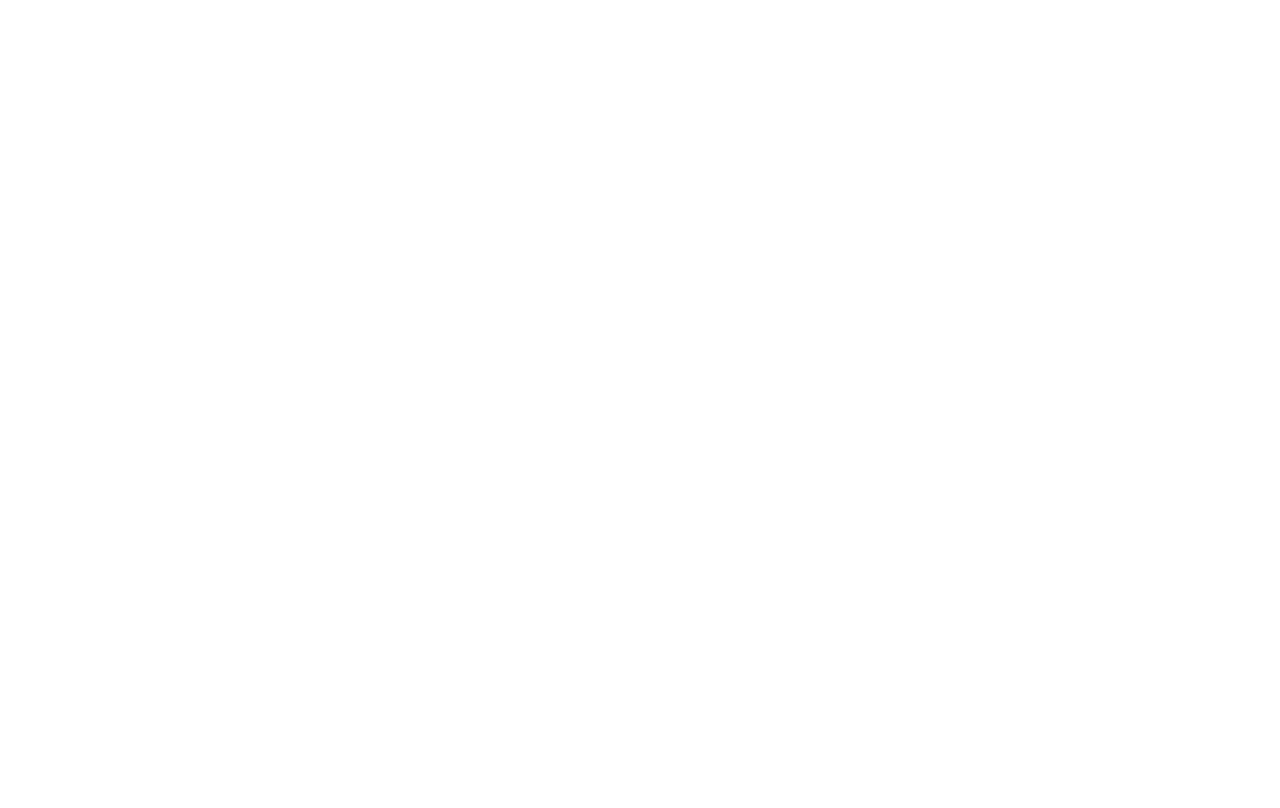
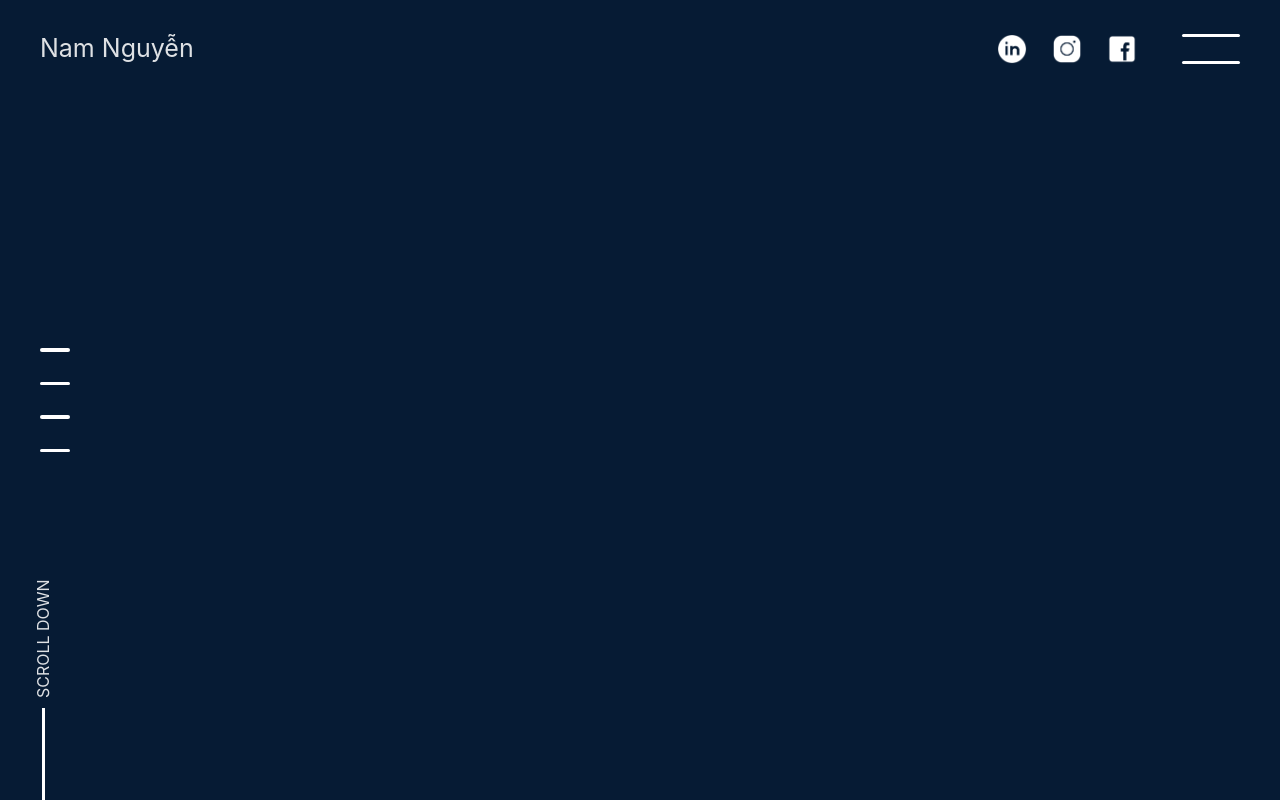
Before and after one commit to namgaxilem/portfolio, a React (Vite) app: page /about in a window 1280 px wide. Built offline with nearby package versions, Linux system fonts and the light colour scheme.

Commit message:
implementing navigation bar

```diff
--- a/src/App.tsx
+++ b/src/App.tsx
@@ -2,26 +2,29 @@
 import About from "./pages/About";
 import Profile from "./pages/Profile";
 import Home from "./pages/Home";
+import ScrollDown from "./components/ScrollDown";
 
 const router = createBrowserRouter([
   {
-    path: "/",
+    path: "/*",
     element: <Home />,
   },
-  {
-    path: "/profile",
-    element: <Profile />,
-  },
-  {
-    path: "/about",
-    element: <About />,
-  },
+  // {
+  //   path: "/profile",
+  //   element: <Profile />,
+  // },
+  // {
+  //   path: "/about",
+  //   element: <About />,
+  // },
 ]);
 
 function App() {
   return (
     <>
       <RouterProvider router={router} />
+      {/* <Home /> */}
+      <ScrollDown />
     </>
   );
 }
--- /dev/null
+++ b/src/components/ScrollDown/index.tsx
@@ -0,0 +1,10 @@
+import styles from "./styles.module.scss";
+
+export default function ScrollDown() {
+  return (
+    <span className={styles.scrollDownContainer}>
+      <span className={styles.verticalLine} />
+      <span>SCROLL DOWN</span>
+    </span>
+  );
+}
--- /dev/null
+++ b/src/components/ScrollDown/styles.module.scss
@@ -0,0 +1,21 @@
+.scrollDownContainer {
+  position: absolute;
+  display: flex;
+  align-items: center;
+  column-gap: 10px;
+  bottom: -20px;
+  left: 43px;
+  transform: rotate(-90deg);
+  transform-origin: left;
+
+  @include Responsive(SM) {
+    right: 43px;
+  }
+
+  .verticalLine {
+    width: 100px;
+    height: 3px;
+    background-color: white;
+    display: block;
+  }
+}
--- a/src/pages/Home/Header/index.tsx
+++ b/src/pages/Home/Header/index.tsx
@@ -13,6 +13,13 @@
         <a className={styles.myName}>Nam Nguyễn</a>
         <div className={styles.linkGroup}>
           <a
+            href="https://www.linkedin.com/in/nam-nguy%E1%BB%85n-4562b52a0/"
+            target="_blank"
+            className={styles.brandIcon}
+          >
+            <img src={LINKEDIN_ICON} />
+          </a>
+          <a
             href="https://www.instagram.com/namnungniuz/"
             target="_blank"
             className={styles.brandIcon}
@@ -26,13 +33,7 @@
           >
             <img src={FACEBOOK_ICON} />
           </a>
-          <a
-            href="https://www.linkedin.com/in/nam-nguy%E1%BB%85n-4562b52a0/"
-            target="_blank"
-            className={styles.brandIcon}
-          >
-            <img src={LINKEDIN_ICON} />
-          </a>
+
           <div
             className={styles.hamburgerLines}
             onClick={() => setOpenNav(!openNav)}
@@ -53,10 +54,41 @@
 
       <div className={`${styles.overlay} ${openNav && styles.active}`}>
         <div className={styles.overlayContent}>
-          <a href="#home">Home</a>
-          <a href="#profile">Profile</a>
-          <a href="#about">About</a>
-          <a href="#contact">Contact</a>
+          <a href="#home">
+            Home <span className={styles.lineThrough} />
+          </a>
+          <a href="#profile">
+            Profile <span className={styles.lineThrough} />
+          </a>
+          <a href="#about">
+            About <span className={styles.lineThrough} />
+          </a>
+          <a href="#contact">
+            Contact <span className={styles.lineThrough} />
+          </a>
+          <div className={styles.socialGroup}>
+            <a
+              href="https://www.linkedin.com/in/nam-nguy%E1%BB%85n-4562b52a0/"
+              target="_blank"
+              className={styles.brandIcon}
+            >
+              <img src={LINKEDIN_ICON} />
+            </a>
+            <a
+              href="https://www.instagram.com/namnungniuz/"
+              target="_blank"
+              className={styles.brandIcon}
+            >
+              <img src={INSTAGRAM_ICON} />
+            </a>
+            <a
+              href="https://www.facebook.com/namgaxilem/"
+              target="_blank"
+              className={styles.brandIcon}
+            >
+              <img src={FACEBOOK_ICON} />
+            </a>
+          </div>
         </div>
       </div>
     </>
--- a/src/pages/Home/Header/styles.module.scss
+++ b/src/pages/Home/Header/styles.module.scss
@@ -23,6 +23,10 @@
     color: white;
     font-size: 25px;
 
+    @include Responsive(SM) {
+      display: none;
+    }
+
     img {
       height: 100%;
     }
@@ -37,7 +41,7 @@
     margin-left: 20px;
     display: block;
     height: 30px;
-    width: 60px;
+    width: 58px;
     display: flex;
     flex-direction: column;
     justify-content: space-between;
@@ -54,19 +58,19 @@
 
     .line1 {
       transform-origin: 0% 0%;
-      transition: transform 0.4s ease-in-out;
+      transition: transform 0.3s ease-in-out;
 
       &.active {
-        transform: rotate(45deg);
+        transform: rotate(30deg);
       }
     }
 
     .line2 {
       transform-origin: 0% 100%;
-      transition: transform 0.4s ease-in-out;
+      transition: transform 0.3s ease-in-out;
 
       &.active {
-        transform: rotate(-45deg);
+        transform: rotate(-30deg);
       }
     }
   }
@@ -80,7 +84,7 @@
   top: 0;
   left: 0;
   background: linear-gradient(to right, #072142, #8c2b7a 42%, #ff4d5a);
-  overflow-x: hidden;
+  overflow: hidden;
   transition: 0.5s;
 
   .overlayContent {
@@ -92,13 +96,44 @@
     flex-direction: column;
 
     a {
-      font-size: 50px;
+      font-size: 100px;
       text-decoration: none;
       color: white;
+      position: relative;
+      font-weight: 600;
+
+      @include Responsive(SM) {
+        font-size: 80px;
+        font-weight: 500;
+      }
+
+      .lineThrough {
+        position: absolute;
+        left: 0;
+        top: 55%;
+        width: 0;
+        height: 7px;
+        background-color: white;
+        transition: 0.3s cubic-bezier(0.77, 0, 0.175, 1);
+      }
 
       &:hover {
-        text-decoration: line-through;
-        transition: 0.3s cubic-bezier(0.77, 0, 0.175, 1);
+        .lineThrough {
+          width: 100%;
+        }
+      }
+    }
+
+    .socialGroup {
+      display: none;
+      column-gap: 25px;
+
+      img {
+        width: 50px;
+      }
+
+      @include Responsive(SM) {
+        display: flex;
       }
     }
   }
--- a/src/pages/Home/NavigationBar/index.tsx
+++ b/src/pages/Home/NavigationBar/index.tsx
@@ -1,5 +1,45 @@
+import { useLocation, useNavigate } from "react-router-dom";
 import styles from "./styles.module.scss";
 
 export default function NavigationBar() {
-  return <div className={styles.container}>NavigationBar</div>;
+  const location = useLocation();
+  const navigate = useNavigate();
+
+  console.log("concac", location);
+  const isSelected = (compareHash: string) => {
+    if (location.pathname !== "/") {
+      return false;
+    }
+    if (location.hash === compareHash) {
+      return true;
+    }
+    return false;
+  };
+
+  return (
+    <div className={styles.navigationContainer}>
+      <ul>
+        <li
+          className={
+            isSelected("#home") || (location.pathname === "/" && !location.hash)
+              ? styles.active
+              : ""
+          }
+          onClick={() => navigate("/#home")}
+        ></li>
+        <li
+          className={isSelected("#profile") ? styles.active : ""}
+          onClick={() => navigate("/#profile")}
+        ></li>
+        <li
+          className={isSelected("#about") ? styles.active : ""}
+          onClick={() => navigate("/#about")}
+        ></li>
+        <li
+          className={isSelected("#contact") ? styles.active : ""}
+          onClick={() => navigate("/#contact")}
+        ></li>
+      </ul>
+    </div>
+  );
 }
--- a/src/pages/Home/NavigationBar/styles.module.scss
+++ b/src/pages/Home/NavigationBar/styles.module.scss
@@ -1,5 +1,34 @@
-.headerContainer {
-  display: flex;
-  padding: 20px;
-  justify-content: space-between;
+.navigationContainer {
+  position: absolute;
+  top: 50%;
+  transform: translateY(-50%);
+
+  @include Responsive(SM) {
+    padding: 20px;
+    bottom: 0;
+    top: auto;
+    left: 50%;
+    transform: translateX(-50%) rotate(-90deg);
+  }
+
+  ul {
+    display: flex;
+    flex-direction: column;
+    row-gap: 30px;
+
+    li {
+      list-style-type: none;
+      width: 30px;
+      display: block;
+      height: 3.5px;
+      border-radius: 3px;
+      background-color: white;
+      cursor: pointer;
+      transition: all 0.2s;
+
+      &.active {
+        width: 50px;
+      }
+    }
+  }
 }
--- a/vite.config.ts
+++ b/vite.config.ts
@@ -7,4 +7,9 @@
   resolve: {
     alias: [{ find: "@", replacement: "/src" }],
   },
+  css: {
+    preprocessorOptions: {
+      scss: { additionalData: `@import "@/utils/global-vars.scss";` },
+    },
+  },
 });
```
